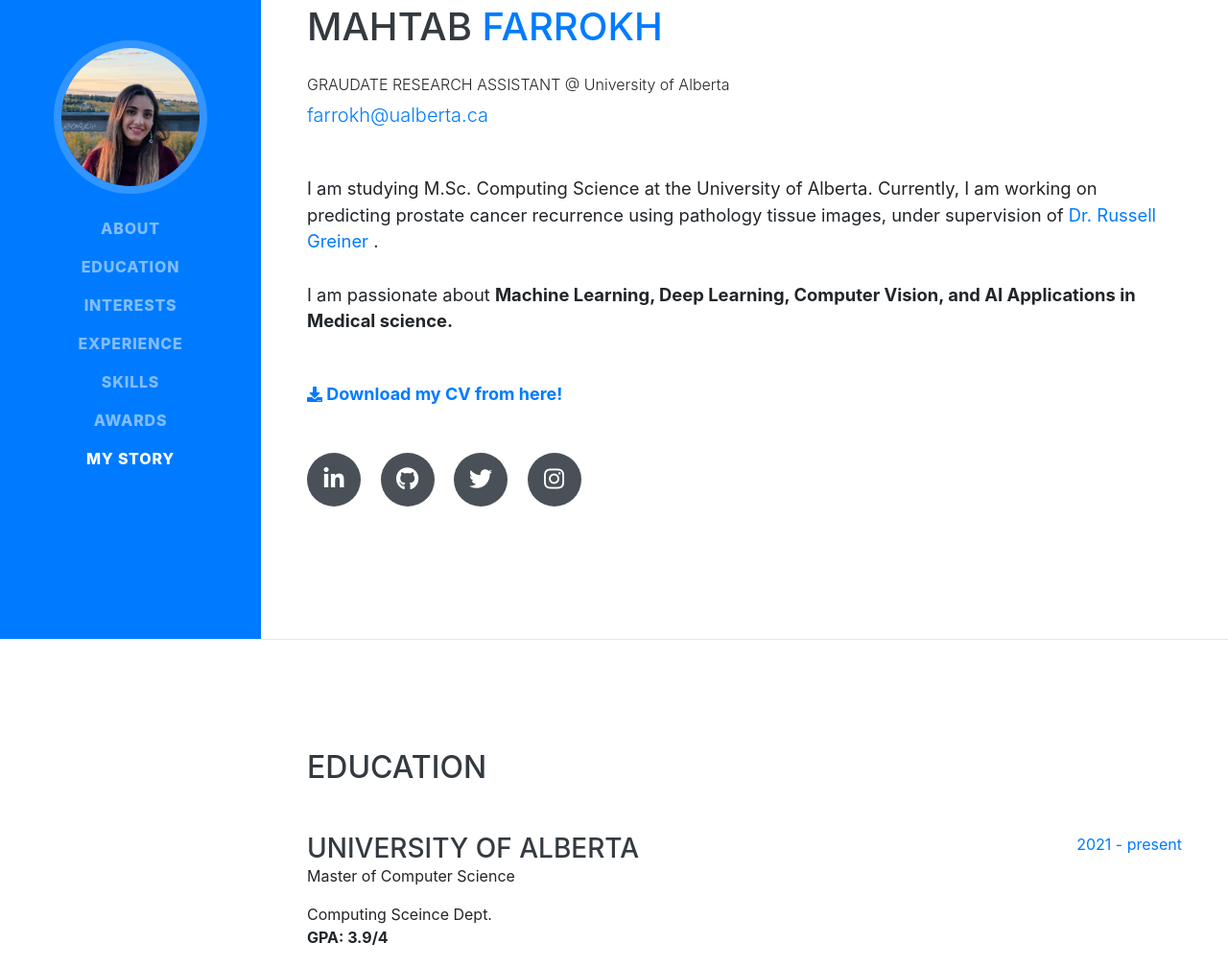
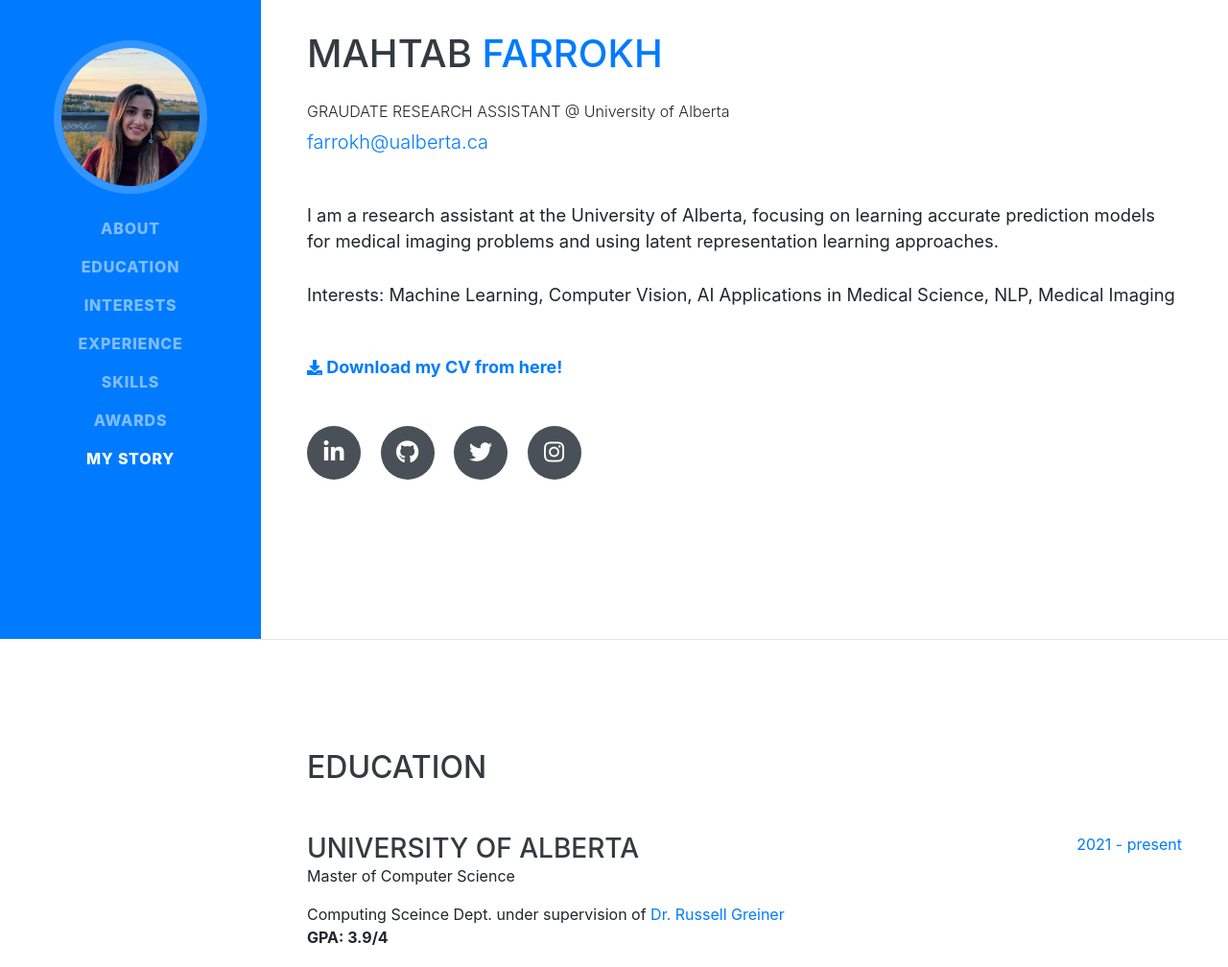
Before and after one commit to mahtabfarrokh/mahtabfarrokh.github.io, a website with bundled scripts: page index.html in a window 1280 px wide. Shown: the part 134-1142 px from the top of the page at 96% size. Built offline with nearby package versions, Linux system fonts and the light colour scheme; a web font is replaced by a local one.

Commit message:
Update index.html

```diff
--- a/index.html
+++ b/index.html
@@ -76,11 +76,8 @@
         <div class="lead mb-5">
           <a href="mailto:mahtab.farrokh@gmail.com" >farrokh@ualberta.ca</a>
         </div>
-        <p class="lead mb-5">I am studying M.Sc. Computing Science at the University of Alberta.
-		Currently, I am working on predicting prostate cancer recurrence using pathology tissue images, under supervision of <a href="https://sites.google.com/view/drrussellgreiner/home?authuser=0">Dr. Russell Greiner </a>.
-
-	 <br><br> I am passionate about <b>Machine Learning, Deep Learning, Computer Vision, and AI Applications in Medical science.</b>
-
+        <p class="lead mb-5">I am a research assistant at the University of Alberta, focusing on learning accurate prediction models for medical imaging problems and using latent representation learning approaches.
+		<br><br> Interests: Machine Learning, Computer Vision, AI Applications in Medical Science, NLP, Medical Imaging
           </p>
         <a href="./doc/cv.pdf">
           <i class="fa fa-download"></i><font size="4"><b> Download my CV from here!</b></font></a>
@@ -113,7 +110,7 @@
           <div class="resume-content">
             <h3 class="mb-0">University of Alberta</h3>
             <div class="leader mb-3">Master of Computer Science</div>
-            <div>Computing Sceince Dept. </div>
+            <div>Computing Sceince Dept. under supervision of <a href="https://sites.google.com/view/drrussellgreiner/home?authuser=0">Dr. Russell Greiner </a></div>
 	    <p><b>GPA: 3.9/4 </b></p>
           </div>
           <div class="resume-date text-md-right">
```
